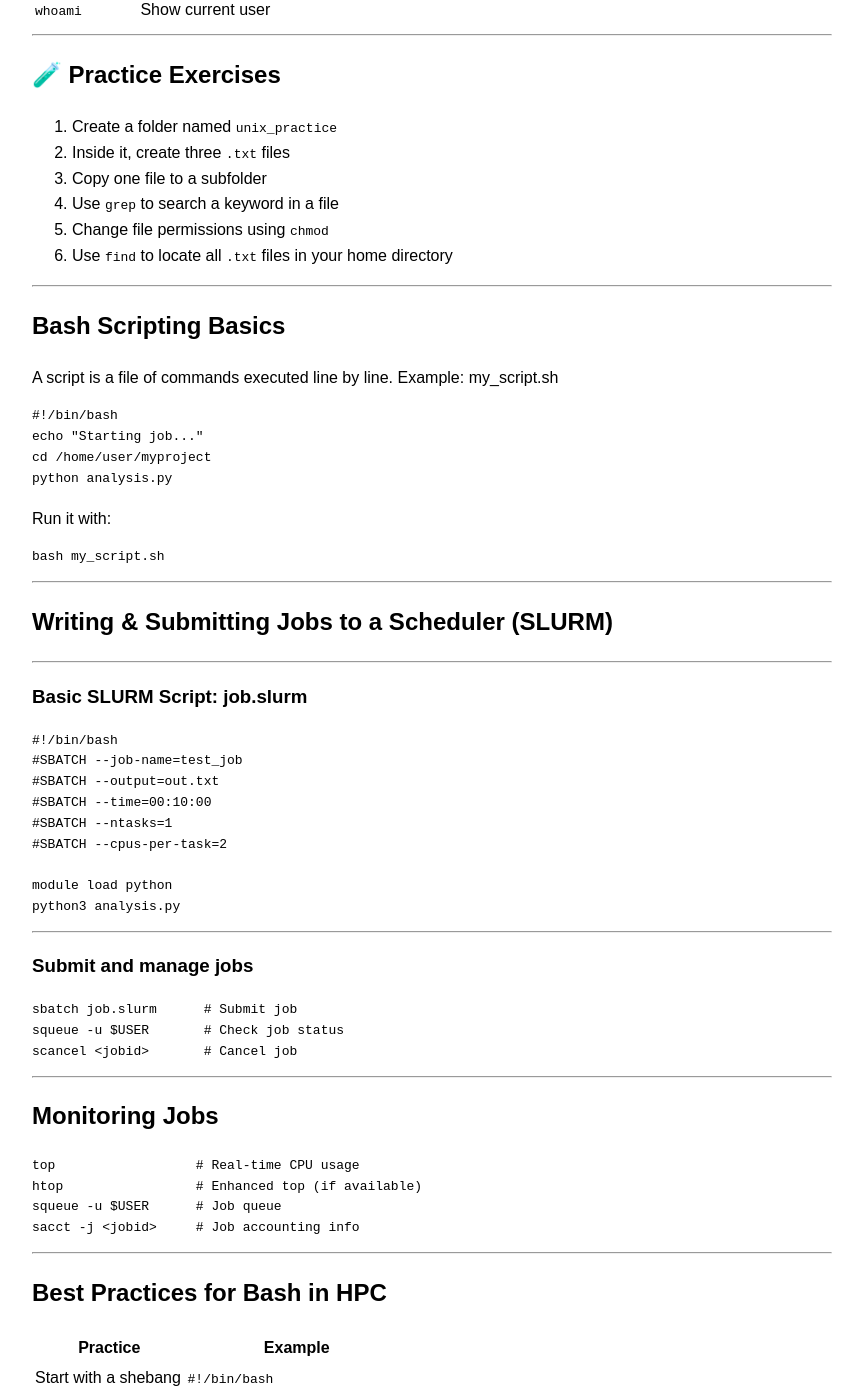
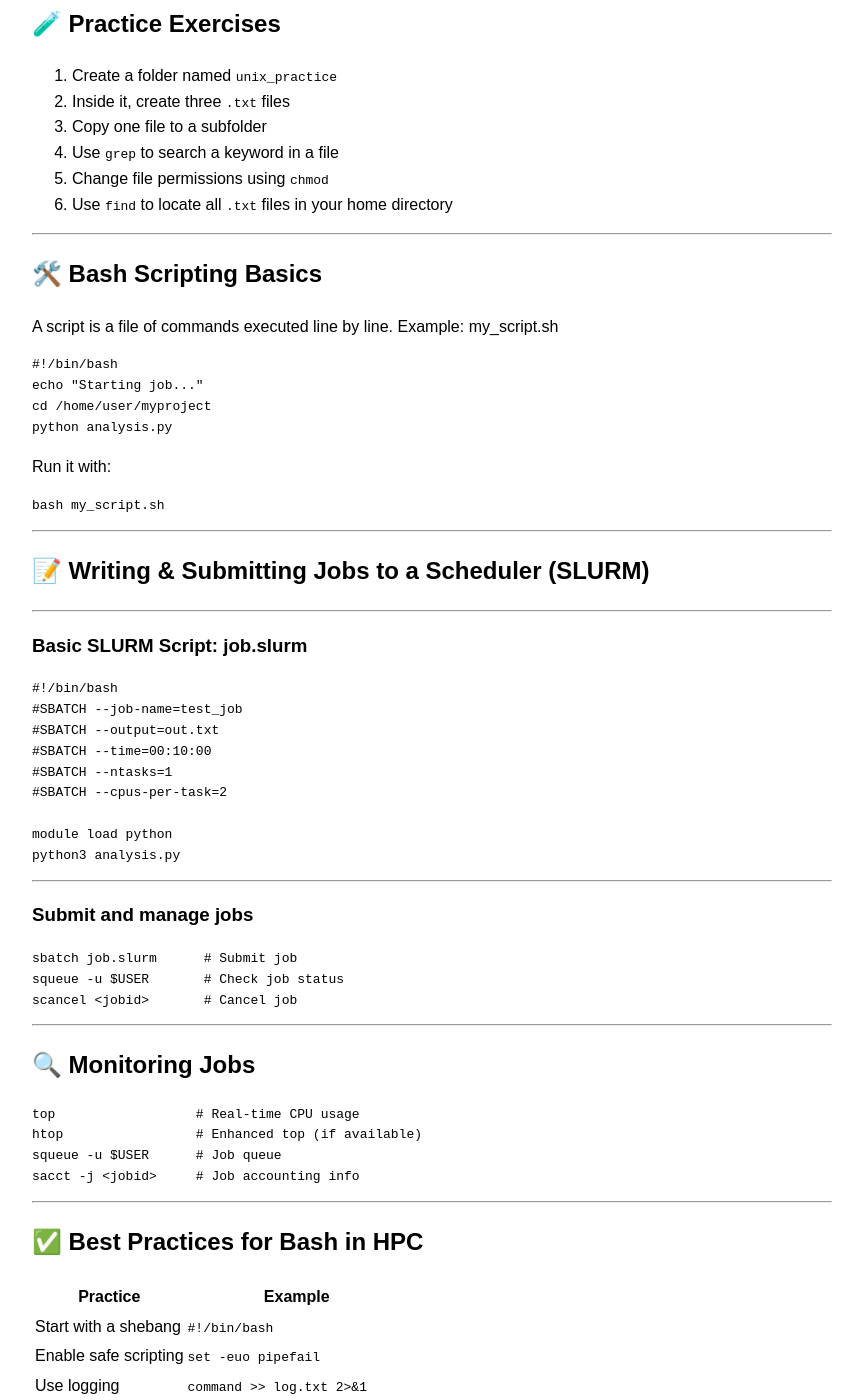
Before and after one commit to ysbajagai/bioinfo, a Jekyll site: the page built from hpc.md, in a window 1280 px wide and 1400 px high, scrolled down 2510 px. Shown: the whole window, without its empty margins (208-1071 px from the left). Built offline with Jekyll 4.4.1, drawn with Linux system fonts in a browser that asks for light colours; some of the changed text lies outside the part shown.

Commit message:
Update hpc.md

````diff
--- a/hpc.md
+++ b/hpc.md
@@ -2,9 +2,9 @@
 layout: default
 title: 🖥️ Unix Bash for High Performance Computing (HPC)
 ---
-# 🖥️ Unix Bash for High Performance Computing (HPC)
+# Unix Bash for High Performance Computing (HPC)
 
-## What is Unix/Linux?
+## 🖥️ What is Unix/Linux?
 
 Unix is a powerful multiuser operating system. Linux is a Unix-like system commonly used in HPC. You interact with it using a command-line interface (CLI) or shell (bash).
 Welcome to the beginner’s guide to Unix and the command line interface for HPC users.
@@ -139,7 +139,7 @@ sudo chown user:group file.txt
 6. Use `find` to locate all `.txt` files in your home directory
 
 ---
-## Bash Scripting Basics
+## 🛠️ Bash Scripting Basics
 A script is a file of commands executed line by line.
 Example: my_script.sh
 
@@ -154,7 +154,7 @@ Run it with:
 bash my_script.sh
 ```
 ---
-## Writing & Submitting Jobs to a Scheduler (SLURM)
+## 📝 Writing & Submitting Jobs to a Scheduler (SLURM)
 ---
 ### Basic SLURM Script: job.slurm
 
@@ -178,7 +178,7 @@ squeue -u $USER       # Check job status
 scancel <jobid>       # Cancel job
 ```
 ---
-## Monitoring Jobs
+## 🔍 Monitoring Jobs
 
 ```bah
 top                  # Real-time CPU usage
@@ -187,7 +187,7 @@ squeue -u $USER      # Job queue
 sacct -j <jobid>     # Job accounting info
 ```
 ---
-## Best Practices for Bash in HPC
+## ✅ Best Practices for Bash in HPC
 
 | Practice              | Example                        |
 | --------------------- | ------------------------------ |
@@ -200,7 +200,7 @@ sacct -j <jobid>     # Job accounting info
 
 ---
 
-## Quick Reference: Bash Cheat Sheet
+## 🚀 Quick Reference: Bash Cheat Sheet
 
 | Command            | Description            |
 | ------------------ | ---------------------- |
````
